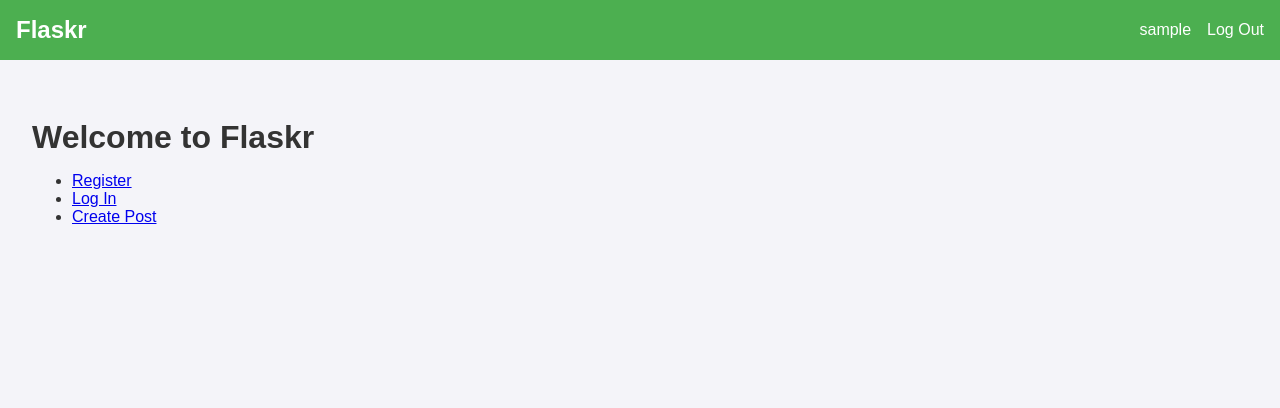
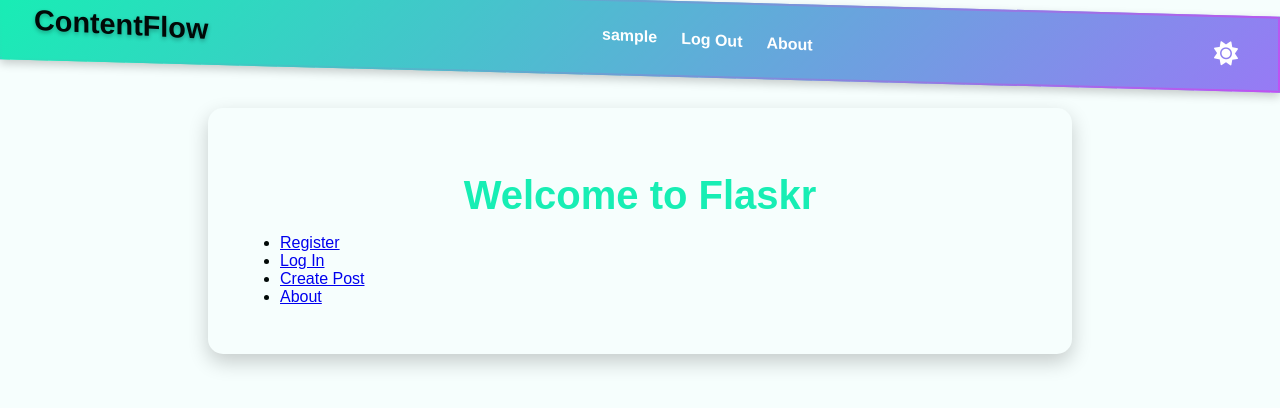
Before and after one commit to Bugs-in-Disguise/AIContentCreator, a Flask app: page / in a window 1280 px wide. Shown: the top 408 px of the page. Run offline with Flask 3, Linux system fonts and the light colour scheme; the visitor is signed in with stand-in values (Sample User, id 1); some libraries are stand-ins or nearby versions.

Commit message:
Added about page, experiment with style, added dark/light mode script

```diff
--- a/app/routes.py
+++ b/app/routes.py
@@ -12,6 +12,11 @@ login_manager = LoginManager()
 @login_required
 def default():
     return render_template("home/index.html")
+
+# About page route
+@main.route("/about", methods=['GET'])
+def about():
+    return render_template("about.html")
 
 # set the user loader callback (the function to return a user object given an id)
 login_manager.user_loader(load_user)
--- a/app/static/style.css
+++ b/app/static/style.css
@@ -1,22 +1,49 @@
+:root {
+    --text: #010907;
+    --background: #f6fefd;
+    --primary: #17eeb4;
+    --secondary: #977af5;
+    --accent: #c150f2;
+}
+
+/* Dark mode theme */
+:root.dark-mode {
+    --text: #f6fefd;
+    --background: #010907;
+    --primary: #977af5;
+    --secondary: #17eeb4;
+    --accent: #c150f2;
+}
+
 body {
     font-family: 'Arial', sans-serif;
     margin: 0;
     padding: 0;
-    background-color: #f4f4f9;
-    color: #333;
+    background-color: var(--background);
+    color: var(--text);
 }
 
 nav {
-    background-color: #4CAF50;
-    color: white;
-    padding: 1rem;
+    background: linear-gradient(135deg, var(--primary), var(--secondary));
+    color: var(--text);
+    padding: 1rem 2rem;
     display: flex;
     justify-content: space-between;
     align-items: center;
+    transform: skewY(1.5deg); /* Reduced skew angle */
+    box-shadow: 0 4px 10px rgba(0, 0, 0, 0.2); /* Added shadow for depth */
+    border: 2px solid transparent;
+    border-image: linear-gradient(135deg, var(--primary), var(--accent));
+    border-image-slice: 1; /* Gradient border */
+    position: relative;
+    z-index: 10;
 }
 
 nav h1 {
     margin: 0;
+    font-size: 1.8rem;
+    transform: skewY(1.5deg); /* Counter-skew for text */
+    text-shadow: 0 2px 4px rgba(0, 0, 0, 0.3); /* Subtle glow effect */
 }
 
 nav ul {
@@ -24,35 +51,68 @@ nav ul {
     padding: 0;
     margin: 0;
     display: flex;
+    transform: skewY(1.5deg); /* Counter-skew for links */
 }
 
 nav ul li {
-    margin-left: 1rem;
+    margin-left: 1.5rem;
 }
 
-nav ul li a {
+nav ul li a, nav ul li span {
     color: white;
     text-decoration: none;
+    font-weight: bold;
+    transition: all 0.3s ease;
+    position: relative;
 }
 
-nav ul li span {
-    color: white;
+nav ul li a:hover {
+    color: var(--accent);
+    text-decoration: underline; /* Add underline on hover */
+    transform: scale(1.1); /* Slight scaling effect */
+}
+
+nav ul li a::after {
+    content: '';
+    position: absolute;
+    width: 0;
+    height: 2px;
+    background: var(--accent);
+    left: 0;
+    bottom: -5px;
+    transition: width 0.3s ease;
+}
+
+nav ul li a:hover::after {
+    width: 100%; /* Animated underline effect */
 }
 
 .content {
+    max-width: 800px;
+    margin: 2rem auto;
     padding: 2rem;
+    background-color: var(--background);
+    color: var(--text);
+    border-radius: 15px;
+    box-shadow: 0 8px 20px rgba(0, 0, 0, 0.2);
+    position: relative;
+    z-index: 5;
 }
 
 header h1 {
-    font-size: 2rem;
+    font-size: 2.5rem;
     margin-bottom: 1rem;
+    color: var(--primary);
+    text-align: center;
 }
 
 .flash {
-    background-color: #ffeb3b;
+    background-color: var(--accent);
+    color: white;
     padding: 1rem;
     margin-bottom: 1rem;
     border-radius: 5px;
+    text-align: center;
 }
 
 form dl {
@@ -62,6 +122,7 @@ form dl {
 
 form dt {
     margin-bottom: 0.5rem;
+    font-weight: bold;
 }
 
 form dd {
@@ -73,26 +134,50 @@ form input[type="email"],
 form input[type="password"],
 form input[type="file"],
 form input[type="submit"] {
-    padding: 0.5rem;
-    border: 1px solid #ccc;
+    padding: 0.75rem;
+    border: 1px solid var(--secondary);
     border-radius: 5px;
     width: 100%;
     box-sizing: border-box;
+    font-size: 1rem;
 }
 
 form input[type="submit"] {
-    background-color: #4CAF50;
+    background-color: var(--primary);
     color: white;
     border: none;
     cursor: pointer;
+    transition: background-color 0.3s ease;
 }
 
 form input[type="submit"]:hover {
-    background-color: #45a049;
+    background-color: var(--accent);
 }
 
-.errors {
-    color: red;
-    list-style: none;
-    padding: 0;
+/* Theme toggle button */
+.theme-toggle {
+    background: none;
+    border: none;
+    cursor: pointer;
+    font-size: 1.5rem;
+    color: white;
+    display: flex;
+    align-items: center;
+    justify-content: center;
+    width: 40px;
+    height: 40px;
+    border-radius: 50%;
+    transition: background-color 0.3s ease, transform 0.3s ease;
+    margin-left: 1.5rem; /* Align with nav links */
+    vertical-align: middle; /* Align with text */
 }
+
+.theme-toggle:hover {
+    background-color: rgba(255, 255, 255, 0.2);
+    transform: scale(1.1); /* Slight hover effect */
+}
+
+.theme-toggle i {
+    font-size: 1.5rem;
+    transition: transform 0.3s ease;
+}
--- a/app/templates/base.html
+++ b/app/templates/base.html
@@ -1,9 +1,10 @@
 <!doctype html>
 {% from "_formhelper.html" import render_field %}
-<title>{% block title %}{% endblock %} - Flaskr</title>
+<title>{% block title %}{% endblock %} - ContentFlow</title>
 <link rel="stylesheet" href="{{ url_for('static', filename='style.css') }}">
+<link rel="stylesheet" href="https://cdnjs.cloudflare.com/ajax/libs/font-awesome/6.0.0/css/all.min.css">
 <nav>
-  <h1>Flaskr</h1>
+  <h1>ContentFlow</h1>
   <ul>
     {% if current_user.is_authenticated %}
       <li><span>{{ current_user.username }}</span>
@@ -12,9 +13,13 @@
       <li><a href="{{ url_for('main.register') }}">Register</a>
       <li><a href="{{ url_for('main.login') }}">Log In</a>
     {% endif %}
+    <li><a href="{{ url_for('main.about') }}">About</a>
   </ul>
+  <button id="theme-toggle" class="theme-toggle" aria-label="Toggle theme">
+    <i class="fa-solid fa-sun"></i>
+  </button>
 </nav>
-<section class="content">
+<section class="content main-content">
   <header>
     {% block header %}{% endblock %}
   </header>
@@ -23,3 +28,35 @@
   {% endfor %}
   {% block content %}{% endblock %}
 </section>
+
+<!-- Darkmode/Lightmode Script. Might move later -->
+<script>
+  document.addEventListener('DOMContentLoaded', () => {
+    const toggleButton = document.getElementById('theme-toggle');
+    const rootElement = document.documentElement;
+
+    // Load the saved theme from localStorage
+    const savedTheme = localStorage.getItem('theme');
+    if (savedTheme === 'dark') {
+      rootElement.classList.add('dark-mode');
+      toggleButton.innerHTML = '<i class="fa-solid fa-moon"></i>';
+    } else {
+      rootElement.classList.remove('dark-mode');
+      toggleButton.innerHTML = '<i class="fa-solid fa-sun"></i>';
+    }
+
+    // Toggle theme on button click
+    toggleButton.addEventListener('click', () => {
+      if (rootElement.classList.contains('dark-mode')) {
+        rootElement.classList.remove('dark-mode');
+        toggleButton.innerHTML = '<i class="fa-solid fa-sun"></i>';
+        localStorage.setItem('theme', 'light');
+      } else {
+        rootElement.classList.add('dark-mode');
+        toggleButton.innerHTML = '<i class="fa-solid fa-moon"></i>';
+        localStorage.setItem('theme', 'dark');
+      }
+    });
+  });
+</script>
+</body>
--- a/app/templates/home/index.html
+++ b/app/templates/home/index.html
@@ -11,5 +11,7 @@
     <li><a href="{{ url_for('main.register') }}">Register</a></li>
     <li><a href="{{ url_for('main.login') }}">Log In</a></li>
     <li><a href="{{ url_for('main.create_post') }}">Create Post</a></li>
+    <li><a href="{{ url_for('main.about') }}">About</a>
+
   </ul>
 {% endblock %}
```
Also changed, not shown: app/templates/about.html (added, +12 -0 lines).
